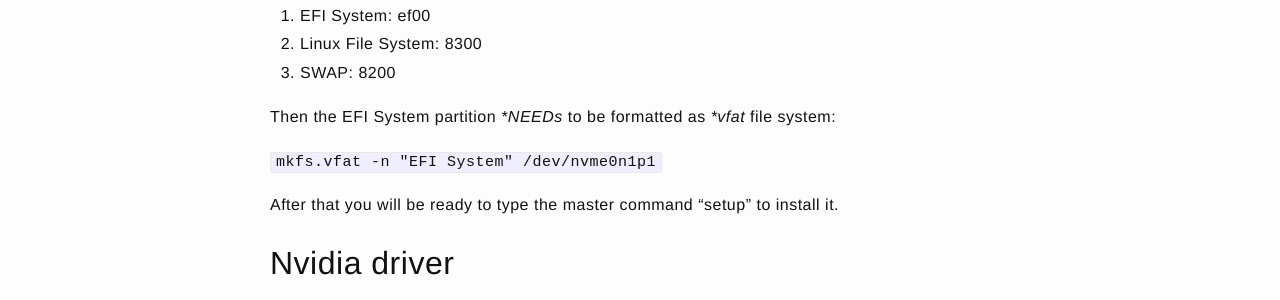
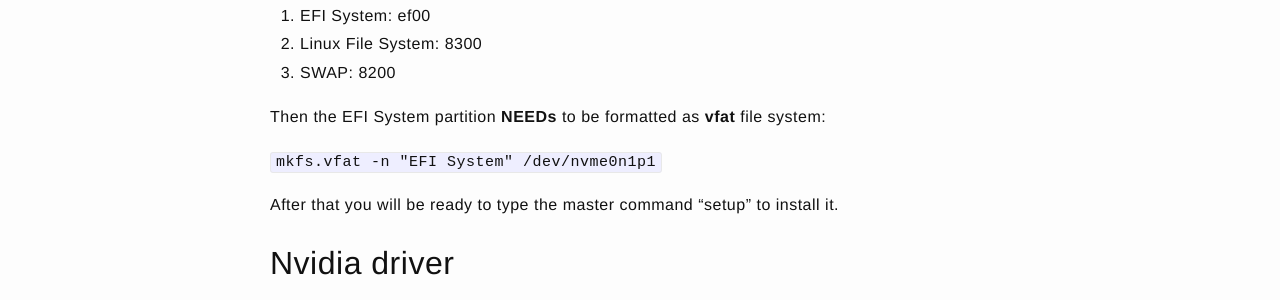
Before and after one commit to jazzi/jazzi.github.io, a Jekyll site: the page built from _posts/2023-03-22-how-to-install-slackware-15-with-uefi-and-nvidia.md, in a window 1280 px wide. Shown: the part 624-924 px from the top of the page. Built offline with Jekyll 4.4.1, drawn with Linux system fonts in a browser that asks for light colours.

```diff
--- a/_posts/2023-03-22-how-to-install-slackware-15-with-uefi-and-nvidia.md
+++ b/_posts/2023-03-22-how-to-install-slackware-15-with-uefi-and-nvidia.md
@@ -20,7 +20,7 @@ The HEX code:
 2. Linux File System: 8300
 3. SWAP: 8200
 
-Then the EFI System partition **NEEDs* to be formatted as **vfat* file system:
+Then the EFI System partition **NEEDs** to be formatted as **vfat** file system:
 
 `mkfs.vfat -n "EFI System" /dev/nvme0n1p1`
 
```
